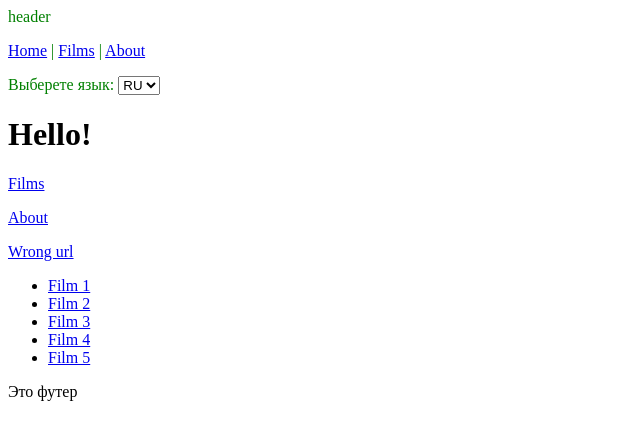
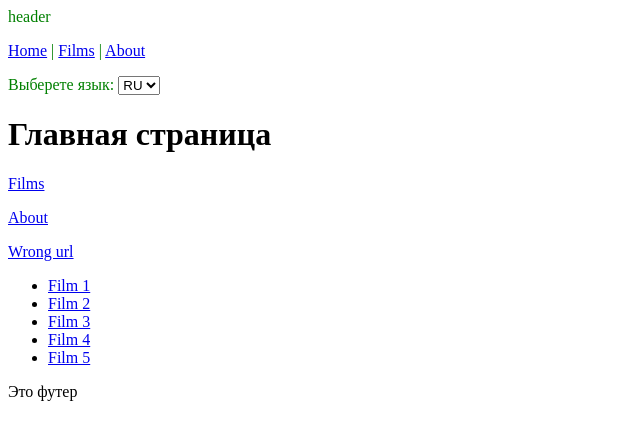
Before and after one commit to evgxyz/nextjs-films, a Next.js app: page / in a window 1280 px wide. Shown: the top 440 px of the page, without its empty margins (0-640 px from the left). Built offline with nearby package versions, Linux system fonts and the light colour scheme.

Commit message:
+ IndexPage + INDEX_PAGE_TITLE

```diff
--- a/src/components/special/IndexPage/IndexPage.tsx
+++ b/src/components/special/IndexPage/IndexPage.tsx
@@ -1,5 +1,6 @@
 
 import { useAppSelector } from '@/store';
+import { locstr } from '@/units/locale';
 import { MainLayout } from '@/components/layouts/MainLayout';
 import Link from 'next/link';
 import { range } from '@/units/utils';
@@ -9,9 +10,11 @@ export function IndexPage() {
 
   const lang = useAppSelector(state => state.settings.lang);
 
+  const pageTitle = locstr('INDEX_PAGE_TITLE', lang);
+
   return (
-    <MainLayout title={'Index page'}>
-      <h1>Hello!</h1>
+    <MainLayout title={pageTitle}>
+      <h1>{pageTitle}</h1>
       <p><Link href='/films'>Films</Link></p>
       <p><Link href='/about'>About</Link></p>
       <p><Link href='/film/abc'>Wrong url</Link></p>
--- a/src/data/lang/en.ts
+++ b/src/data/lang/en.ts
@@ -7,6 +7,8 @@ const langDictEN = {
 
   SELECT_LANG: 'Select a language',
 
+  INDEX_PAGE_TITLE: 'Home page',
+
   FOOTER_SOME_TEXT: 'This is footer',
 
   FILM: 'Film',
--- a/src/data/lang/ru.ts
+++ b/src/data/lang/ru.ts
@@ -7,6 +7,8 @@ const langDictRU = {
 
   SELECT_LANG: 'Выберете язык',
 
+  INDEX_PAGE_TITLE: 'Главная страница',
+
   FOOTER_SOME_TEXT: 'Это футер',
 
   FILM: 'Фильм',
```
